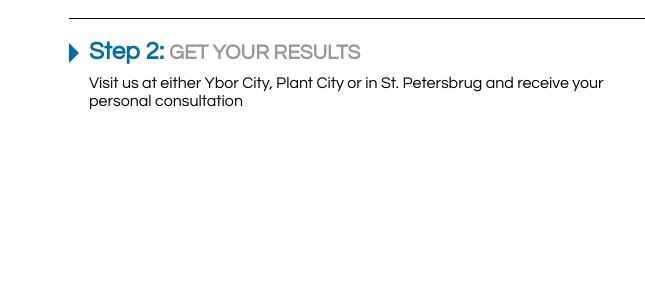
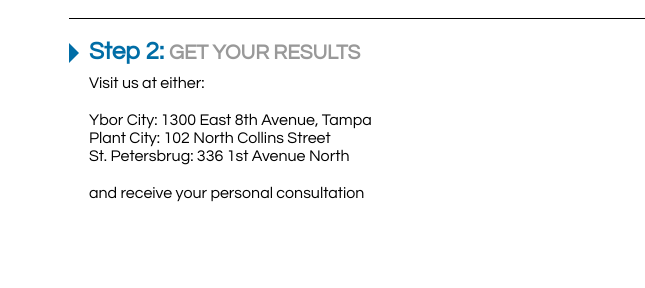
Before and after one commit to qualifiedleads/oxford, a plain HTML site: page index.html in a window 1280 px wide. Shown: the part 805-1093 px from the top of the page, 106-751 px from the left. Drawn offline with nearby package versions, Linux system fonts and the light colour scheme.

Commit message:
address edits

```diff
--- a/index.html
+++ b/index.html
@@ -131,7 +131,13 @@
                         <div class="text">
                             <h4>Step 2: <span class="step-text">GET YOUR RESULTS</span></h4>
                             <p>
-                                Visit us at either Ybor City, Plant City or in St. Petersbrug and receive your personal consultation
+                                Visit us at either:<br>
+								<br>
+								Ybor City: 1300 East 8th Avenue, Tampa <br>
+								Plant City: 102 North Collins Street <br>
+								St. Petersbrug: 336 1st Avenue North<br>
+								<br>
+								and receive your personal consultation
                             </p>
                         </div>
                         <div class="image">
```
